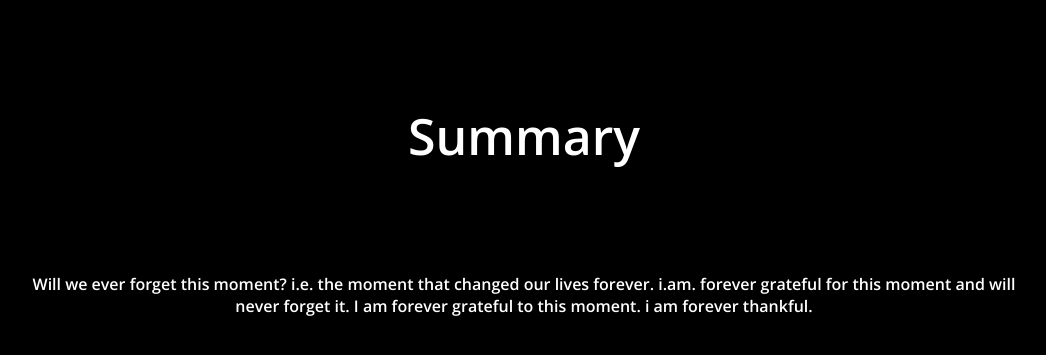
After one commit to akash-sr/minutes-of-meet, a Flask app: page /result in a window 1280 px wide. The commit adds this page. Shown: the top 355 px of the page, without its empty margins (116-1162 px from the left). Run offline with Flask 2, Linux system fonts and the light colour scheme.

Commit message:
summarization added

```diff
--- a/app.py
+++ b/app.py
@@ -39,18 +39,27 @@ def upload():
         f = open("transcription.txt","w")
         f.write(transcription)
         f.close()
-        return redirect(url_for("summary"))
+        return redirect(url_for("summarize"))
     else:
         return render_template("upload.html")
 
-@app.route("/summary")
-def summary():
+@app.route("/summarize")
+def summarize():
     f = open("transcription.txt", "r")
     transcription = f.read()
+    summary = engine.generate_summary(transcription)
     f.close()
-    os.remove("transcription.txt")
-    return render_template("summary.html", result = transcription)
+    f = open("summary.txt","w")
+    f.write(summary)
+    f.close()
+    return redirect(url_for("result"))
 
+@app.route("/result")
+def result():
+    f = open("summary.txt","r")
+    summary = f.read()
+    f.close()
+    return render_template("result.html",result=summary)
 
 if __name__ == "__main__":
     app.run(debug=True)
--- a/engine.py
+++ b/engine.py
@@ -3,16 +3,21 @@ import scipy.io.wavfile as wav
 from pydub import AudioSegment
 import os
 
+from transformers import AutoTokenizer, AutoModelForSeq2SeqLM
+
 # set acoustic and language model paths
-model_path  = "model/deepspeech-0.9.3-models.pbmm"
-scorer_path = "model/deepspeech-0.9.3-models.scorer"
+model_path  = "model/asr-model/deepspeech-0.9.3-models.pbmm"
+scorer_path = "model/asr-model/deepspeech-0.9.3-models.scorer"
 
-# allowed_extensions = ['wav','webm','ogg','mp3']
-
+# asr-model initialization
 # instantiate an object of the model using the acoustic model path
 ds = Model(model_path)
 # set the language model
 ds.enableExternalScorer(scorer_path)
+
+# nlp-model initialization
+tokenizer        = AutoTokenizer.from_pretrained("model/nlp-model/tokenizer/")
+summarizer_model = AutoModelForSeq2SeqLM.from_pretrained("model/nlp-model/model/")
 
 # wrapper function to pre-process the audio the raw audio: converts it to bitrate 16kHz and only one channel (mono)
 def pre_process_audio(raw_audio, processed_audio='processed_audio.wav'):
@@ -32,4 +37,11 @@ def transcribe(processed_audio):
     transcription = ds.stt(audio)
     # delete the porcessed audio
     os.remove(processed_audio)
-    return ds.stt(audio)
+    return transcription
+
+# function to generate the summary
+def generate_summary(transcription):
+  inputs     = tokenizer(transcription,truncation=True,return_tensors='pt')
+  prediction = summarizer_model.generate(**inputs)
+  summary    = tokenizer.batch_decode(prediction,skip_special_tokens=True)
+  return summary[0]
--- a/static/javascript/js_rec.js
+++ b/static/javascript/js_rec.js
@@ -93,7 +93,7 @@ if (navigator.mediaDevices.getUserMedia) {
         request.open("POST","process");
         request.onload = function(){
           if(request.status == 200)
-            window.location.replace("summary");
+            window.location.replace("summarize");
         }
         request.upload.onprogress = function (e) {
             if (e.lengthComputable) {
--- /dev/null
+++ b/summary.txt
@@ -0,0 +1 @@
+Will we ever forget this moment?    i.e. the moment that changed our lives forever. i.am. forever grateful for this moment and will never forget it. I am forever grateful to this moment.  i am forever thankful.
--- a/templates/index.html
+++ b/templates/index.html
@@ -11,7 +11,7 @@
     <link href="{{ url_for('static', filename='styles/styles_index.css') }}" rel="stylesheet">
 </head>
 <body>
-    <h1>Minutes of the Meet {{bucketName}}</h1>
+    <h1>Minutes-of-Meet</h1>
     <div class="buttons">
         <a href="record"><button class="record">Record</button></a>
         <div class="waves">
--- a/templates/record.html
+++ b/templates/record.html
@@ -11,7 +11,7 @@
     <link rel="stylesheet" href="{{ url_for('static', filename='styles/styles_rec.css') }}">
 </head>
 <body>
-    <h1>Minutes of the Meet</h1>
+    <h1>minutes-of-meet</h1>
     <div class="wrapper">
         <section class="main-controls">
           <canvas class="visualizer" height="60px"></canvas>
--- /dev/null
+++ b/templates/result.html
@@ -0,0 +1,39 @@
+<!DOCTYPE html>
+<html lang="en">
+<head>
+    <meta charset="UTF-8">
+    <meta http-equiv="X-UA-Compatible" content="IE=edge">
+    <meta name="viewport" content="width=device-width, initial-scale=1.0">
+    <title>Summary</title>
+    <link rel="preconnect" href="https://fonts.gstatic.com">
+    <link href="https://fonts.googleapis.com/css2?family=Didact+Gothic&family=Open+Sans:wght@600&display=swap" rel="stylesheet">
+    <link href="https://fonts.googleapis.com/css2?family=Montserrat&display=swap" rel="stylesheet">
+    <style>
+        *{
+            margin: 0;
+            padding: 0;
+            box-sizing: border-box;
+        }
+        body{
+            background-color: black;
+            color: white;
+            text-align: center;
+            width: 80%;
+            margin: auto;
+            align-items: center;
+            font-family: 'Open Sans', sans-serif;
+        }
+
+        h1{
+            margin-top: 10%;
+            margin-bottom: 10%;
+            font-size: 50px;
+        }
+
+    </style>
+</head>
+<body>
+    <h1>Summary</h1>
+    <p>{{ result }}</p>
+</body>
+</html>
--- a/templates/upload.html
+++ b/templates/upload.html
@@ -11,7 +11,7 @@
     <link rel="stylesheet" href="{{url_for('static',filename='styles/styles_up.css')}}">
 </head>
 <body>
-    <h1>Minutes of the Meet</h1>
+    <h1>Minutes-of-Meet</h1>
     <form action="upload" id = "audio-from" method="post" enctype="multipart/form-data">
         <input type="hidden" id="audio-url" name="audio_url" value="">
         <input type="file" id="audio-input" name="raw_audio">
--- /dev/null
+++ b/transcription.txt
@@ -0,0 +1 @@
+will we ever forget it
```
Also changed, not shown: requirements.txt (+24 -0 lines), static/styles/sytles_res.css (added, +20 -0 lines), templates/summary.html (deleted, +0 -13 lines).
